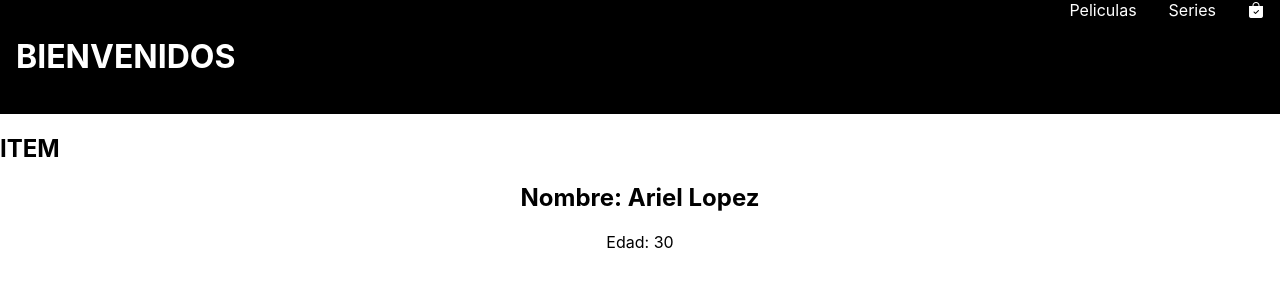
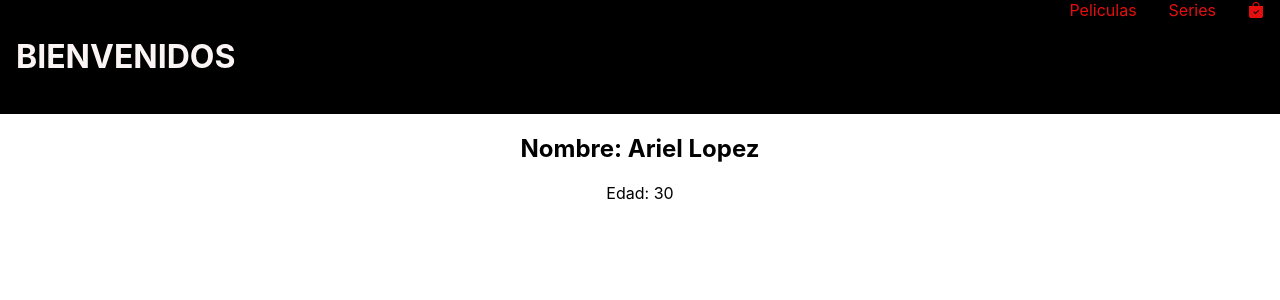
Before and after one commit to ArielLopez93/Pre-entrega1-LopezAriel, a React (Create React App) app: page /category/Peliculas in a window 1280 px wide. Shown: the top 300 px of the page. Built offline with nearby package versions, Linux system fonts and the light colour scheme.

Commit message:
Preentrega2

```diff
--- a/src/App.js
+++ b/src/App.js
@@ -14,7 +14,7 @@ function App() {
       <Routes>
         <Route path="/" element ={<ItemListContainer/>}/>
         <Route path="/category/:categoriaId" element ={<ItemListContainer/>}/>
-        <Route path="/item/:id" element ={<ItemDetailContainer/>}/>
+        <Route path="/item/:detalleId" element ={<ItemDetailContainer/>}/>
 
       </Routes>
 
--- a/src/components/Item.js
+++ b/src/components/Item.js
@@ -1,11 +1,11 @@
-import { useEffect } from "react"
+import React from "react"
 
- const Item = () =>{
+ const Item = ({info}) =>{
     return(
-       <div>
-        <h2>ITEM</h2>
-
-       </div>
+       <a href="">
+         <img src={info.image} alt=""/>
+         <p>{info.title}</p>
+       </a>
     )
  }
 
--- a/src/components/ItemList.js
+++ b/src/components/ItemList.js
@@ -1,10 +1,9 @@
 import Item from "./Item"
+import React from "react"
 
-const ItemList = ({products}) =>{
+const ItemList = ({estado =[]}) =>{
     return(
-        <div>
-            <Item/>
-        </div>
+        estado.map (pelis => <Item key ={pelis.id} info ={pelis} />)
     )
 }
 
--- a/src/components/ItemListContainer.js
+++ b/src/components/ItemListContainer.js
@@ -8,7 +8,7 @@ const  films = [{
     "title": "Fjallraven - Foldsack No. 1 Backpack, Fits 15 Laptops",
     "price": 109.95,
     "description": "Your perfect pack for everyday use and walks in the forest. Stash your laptop (up to 15 inches) in the padded sleeve, your everyday",
-    "category": 'Series',
+    "category": "series",
     "image": "https://fakestoreapi.com/img/81fPKd-2AYL._AC_SL1500_.jpg",
     "rating": {
       "rate": 3.9,
@@ -20,7 +20,7 @@ const  films = [{
     "title": "Mens Casual Premium Slim Fit T-Shirts ",
     "price": 22.3,
     "description": "Slim-fitting style, contrast raglan long sleeve, three-button henley placket, light weight & soft fabric for breathable and comfortable wearing. And Solid stitched shirts with round neck made for durability and a great fit for casual fashion wear and diehard baseball fans. The Henley style round neckline includes a three-button placket.",
-    "category": 'Peliculas',
+    "category": "peliculas",
     "image": "https://fakestoreapi.com/img/71-3HjGNDUL._AC_SY879._SX._UX._SY._UY_.jpg",
     "rating": {
       "rate": 4.1,
@@ -32,7 +32,7 @@ const  films = [{
     "title": "Mens Cotton Jacket",
     "price": 55.99,
     "description": "great outerwear jackets for Spring/Autumn/Winter, suitable for many occasions, such as working, hiking, camping, mountain/rock climbing, cycling, traveling or other outdoors. Good gift choice for you or your family member. A warm hearted love to Father, husband or son in this thanksgiving or Christmas Day.",
-    "category": 'Series',
+    "category": "series",
     "image": "https://fakestoreapi.com/img/71li-ujtlUL._AC_UX679_.jpg",
     "rating": {
       "rate": 4.7,
@@ -44,7 +44,7 @@ const  films = [{
     "title": "Mens Casual Slim Fit",
     "price": 15.99,
     "description": "The color could be slightly different between on the screen and in practice. / Please note that body builds vary by person, therefore, detailed size information should be reviewed below on the product description.",
-    "category": 'Peliculas',
+    "category": "peliculas",
     "image": "https://fakestoreapi.com/img/71YXzeOuslL._AC_UY879_.jpg",
     "rating": {
       "rate": 2.1,
@@ -66,7 +66,7 @@ const ItemListContainer =() =>{
       },1000)
   })
   if (categoriaId){
-        pedido.then(res => setEstado(res.filter (peliculas => peliculas.category === categoriaId)))
+    pedido.then(res => setEstado(res.filter (pelicula => pelicula.category === categoriaId)))
     console.log (categoriaId)
 }else{
     pedido.then (res=> setEstado (res))
@@ -77,7 +77,7 @@ const ItemListContainer =() =>{
 
 
     return(
-        <ItemList products={estado}/>
+        <ItemList estado={estado}/>
     )
 }
 
--- a/src/components/Navbar.js
+++ b/src/components/Navbar.js
@@ -9,8 +9,8 @@ function Navbar () {
        <h1>BIENVENIDOS</h1>
         </NavLink>
        <nav>
-        <NavLink to ="/category/Peliculas">Peliculas</NavLink>
-        <NavLink to ="/category/Series">Series</NavLink>
+        <NavLink to ="/category/peliculas">Peliculas</NavLink>
+        <NavLink to ="/category/series">Series</NavLink>
 
         <NavLink to ="/Carrito">
          <Cartwidget/>
--- a/src/index.css
+++ b/src/index.css
@@ -14,7 +14,7 @@ code {
 
 
 a{
-  color:white;
+  color:rgb(228, 14, 14);
   text-decoration: none;
   padding: 1rem;
 }
@@ -27,7 +27,7 @@ header {
 
 
  h1{
-  color: white;
+  color: rgb(250, 244, 244);
  }
 
  main{
```
Lines whose indentation alone changed are shown as unchanged.
